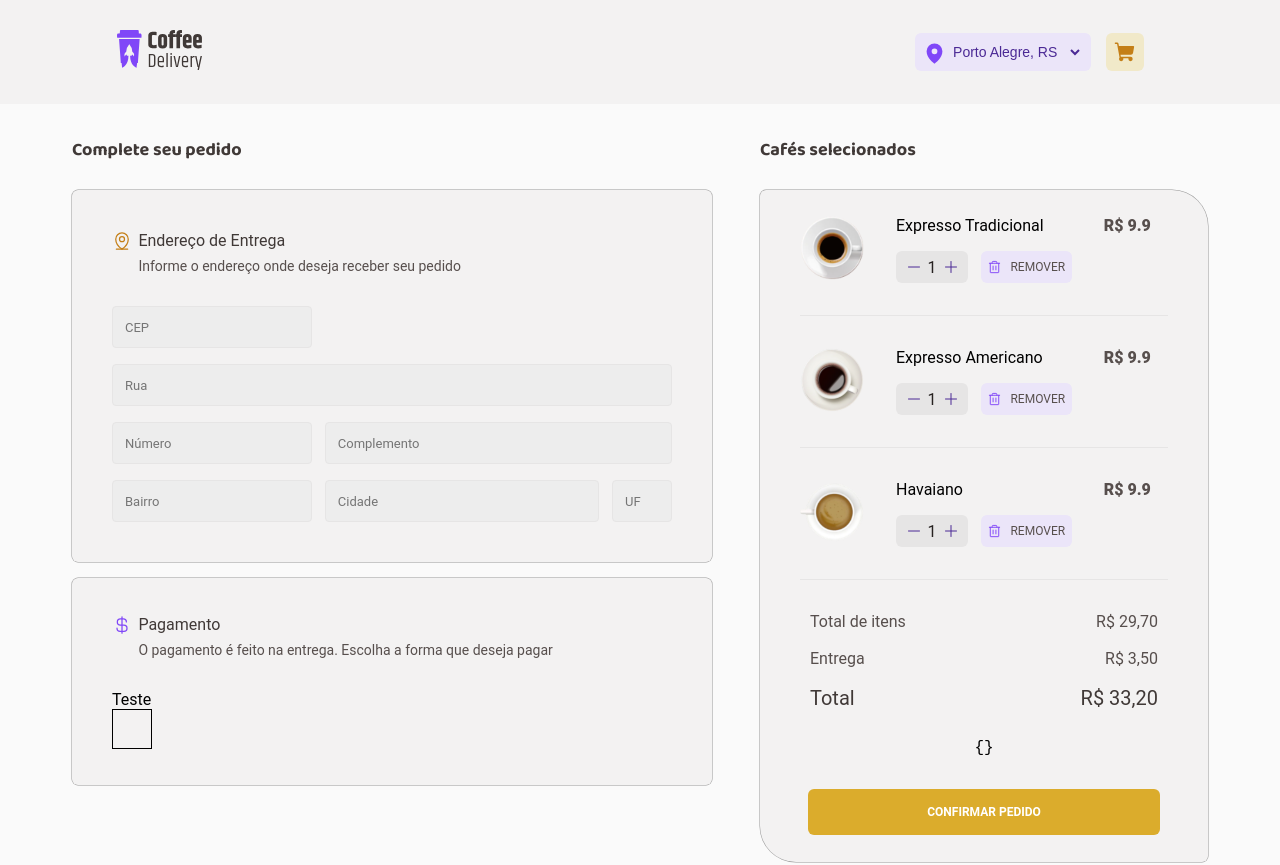
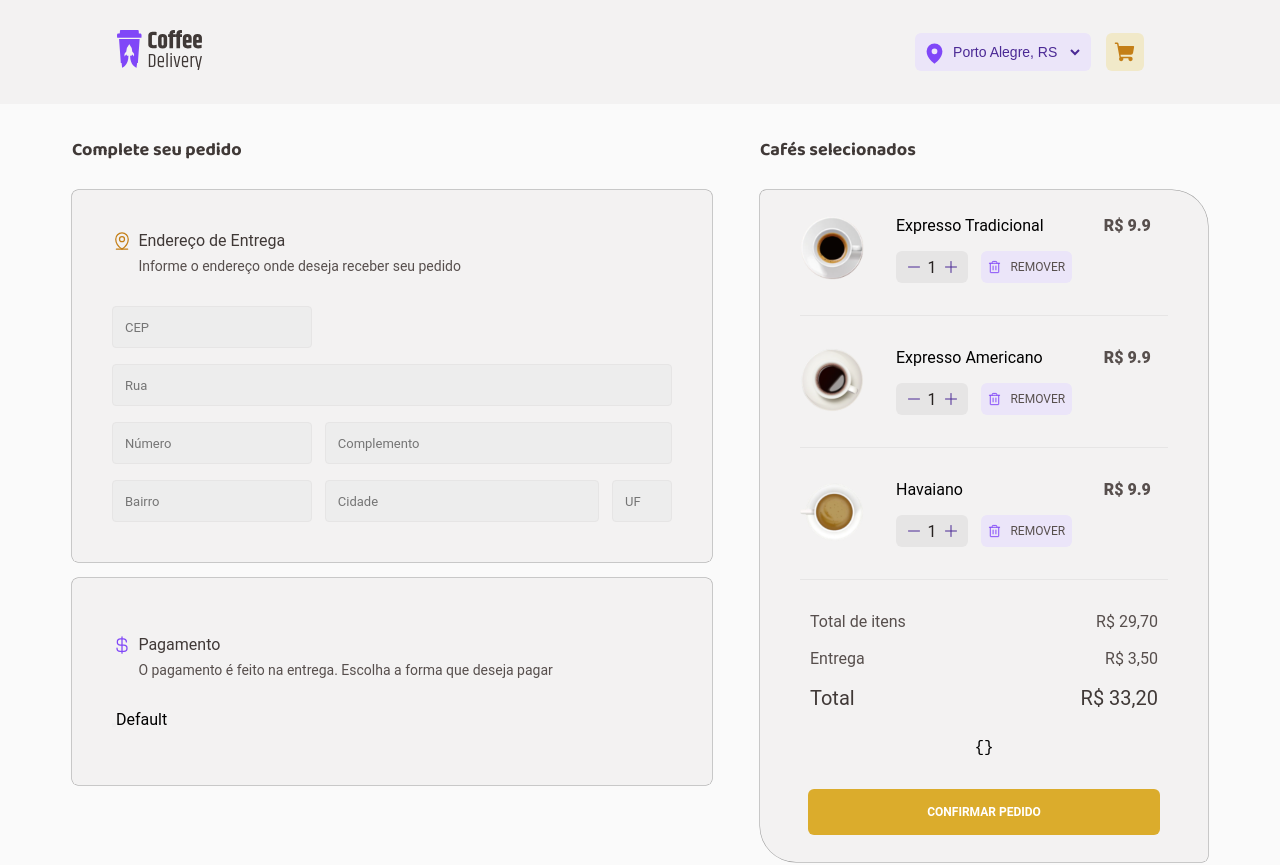
Before and after one commit to pedrodif/uploadCoffeeDelivery, a React (Vite) app: page /checkout in a window 1280 px wide. Shown: the top 865 px of the page. Built offline with nearby package versions, Linux system fonts and the light colour scheme.

Commit message:
feat: :sparkles: applying radix radio group in order to test, more styles to radio group included

```diff
--- a/package.json
+++ b/package.json
@@ -11,6 +11,7 @@
   },
   "dependencies": {
     "@hookform/resolvers": "^2.9.10",
+    "@radix-ui/react-radio-group": "^1.1.0",
     "@radix-ui/react-slot": "^1.0.1",
     "phosphor-react": "^1.4.1",
     "react": "^18.2.0",
--- a/src/components/RadioButton/index.tsx
+++ b/src/components/RadioButton/index.tsx
@@ -3,6 +3,8 @@ import { HTMLAttributes, ReactNode } from "react"
 
 // Styles
 import { RadioButtonWrapper } from "./styles";
+
+import * as RadioGroup from '@radix-ui/react-radio-group';
 
 interface IRadioRoot extends HTMLAttributes<HTMLDivElement> {
   children?: ReactNode;
@@ -21,14 +23,11 @@ function RadioRoot ({ children, ...props }: IRadioRoot ) {
 
 export function RadioButton () {
   return (
-    <RadioButtonWrapper>
-      <label htmlFor="radio">
-        Teste
-      <input type="radio" id="radio" name="radio" value="Teste" />
-      </label>
-      <section>
-        <span></span>
-      </section>
-    </RadioButtonWrapper>
+    <RadioGroup.Root defaultValue="default">
+      <RadioGroup.Item value="Cartão Crédito" id="credicard">
+        <RadioGroup.Indicator />
+      </RadioGroup.Item>
+      <label htmlFor="credicard">Default</label>
+    </RadioGroup.Root>
   )
 }
--- a/src/components/RadioButton/styles.ts
+++ b/src/components/RadioButton/styles.ts
@@ -1,5 +1,6 @@
 // Packages
 import styled from 'styled-components';
+import { IRadioItem } from '.';
 
 export const RadioRootWrapper = styled.div`
 
@@ -43,3 +44,35 @@ export const RadioButtonWrapper = styled.div`
   }
 
 `
+
+export const StyledRadio = styled.button`
+
+  all: 'unset';
+  background-color: blue;
+  width: 25px;
+  height: 25px;
+  border-radius: 100%;
+  /* boxShadow: 0 2px 10px ${blackA.blackA7}; */
+
+  &:hover { background-color: violet };
+  &:focus { box-shadow: 0 0 0 2px black };
+
+`
+
+export const StyledIndicator = styled.span`
+  display: flex;
+  align-items: center;
+  justify-content: center;
+  width: 100%;
+  height: 100%;
+  position: relative;
+  &::after {
+    content: '""';
+    display: block;
+    width: 11px;
+    height: 11px;
+    border-radius: 50%;
+    background-color: violet;
+  }
+
+`
```
Also changed, not shown: 1 other file (tests, documents, lock files or other folders).
